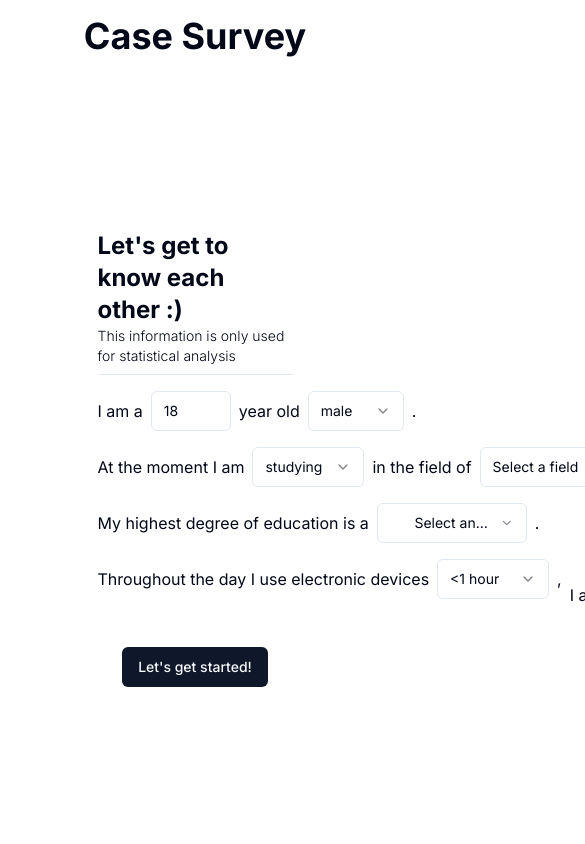
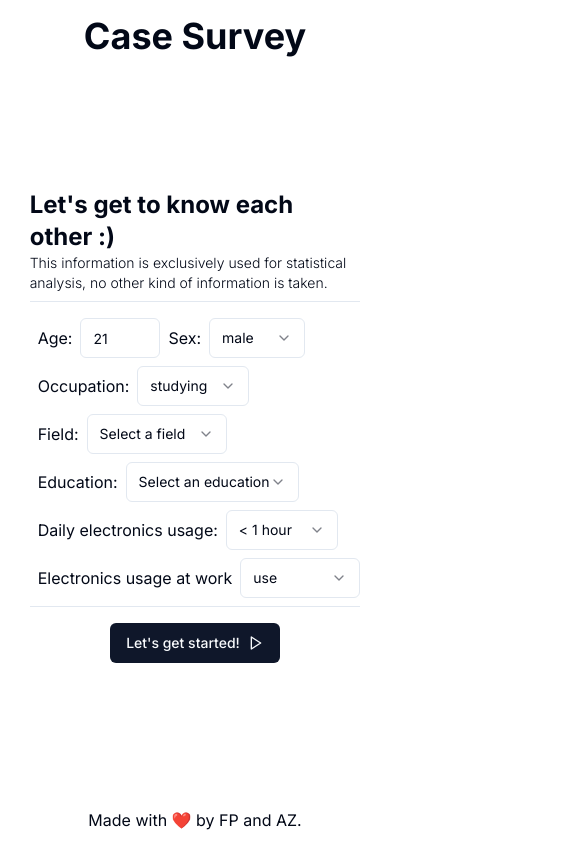
Before and after one commit to azanzi/case-survey, a Next.js app: page /demo in a window 390 px wide. Shown: the top 844 px of the page, 585 px wide, since content can reach past the window. Built offline with nearby package versions, Linux system fonts and the light colour scheme.

Commit message:
imporved ui

```diff
--- a/src/app/demo/page.tsx
+++ b/src/app/demo/page.tsx
@@ -1,4 +1,4 @@
-import GetToKnowForm from "@/components/ui/GetToKnowForm";
+import GetToKnowForm from "@/components/GetToKnowForm";
 import React from "react";
 
 type Props = {};
@@ -11,11 +11,11 @@ const DegmoPage = (props: Props) => {
       </div>
 
       <div className="h-full flex flex-col items-center justify-center">
-        <div className="flex flex-col justify-center w-1/2">
+        <div className="flex flex-col justify-center px-8 lg:px-48 2xl:px-96">
           <h3 className="font-bold text-2xl">
             Let's get to know each other :)
           </h3>
-          <p className="border-b text-sm font-light pb-2 mb-4">This information is only used for statistical analysis</p>
+          <p className="border-b text-sm font-light pb-2 mb-4">This information is exclusively used for statistical analysis, no other kind of information is taken.</p>
           <GetToKnowForm />
         </div>
       </div>
--- a/src/app/finished/page.tsx
+++ b/src/app/finished/page.tsx
@@ -1,5 +1,10 @@
 import React from "react";
 
 export default function FinishedPage() {
-  return <div>FinishedPage</div>;
+  return (
+    <div className="h-full flex flex-col items-center justify-center">
+      <h1 className="text-5xl font-bold p-2 m-2 border-b">Thank You! 😊</h1>
+      <p className="font-light text-md">Something elese to say?</p>
+    </div>
+  );
 }
--- a/src/app/layout.tsx
+++ b/src/app/layout.tsx
@@ -17,7 +17,12 @@ export default function RootLayout({
 }) {
   return (
     <html lang="en">
-      <body className={cn(inter.className, "h-screen")}>{children}</body>
+      <body className={cn(inter.className, "h-screen flex flex-col")}>
+        <main className="grow">{children}</main>
+        <div className="h-12 flex items-center justify-center">
+          Made with ❤️ by FP and AZ.
+        </div>
+      </body>
     </html>
   );
 }
--- a/src/app/page.tsx
+++ b/src/app/page.tsx
@@ -2,6 +2,7 @@
 
 import { Button } from "@/components/ui/button";
 import axios from "axios";
+import { ChevronRight } from "lucide-react";
 import { useRouter } from "next/navigation";
 
 export default function Home() {
@@ -10,13 +11,13 @@ export default function Home() {
   return (
     <div className="h-full flex flex-col">
       <div className="flex justify-center">
-        <h1 className="text-4xl font-bold py-4">Case Survey</h1>
+        <h1 className="text-4xl font-bold py-4">case-survey</h1>
       </div>
 
-      <div className="h-full flex flex-col items-center justify-center">
-        <div className="flex flex-col justify-center w-1/2">
-          <h3 className="font-bold text-2xl mb-2">A few simple rules</h3>
-          <p className="flex-wrap">
+      <div className="grow flex flex-col items-center justify-center">
+        <div className="flex flex-col justify-center px-8 lg:px-48 2xl:px-96">
+          <h3 className="font-bold text-2xl mb-2">First, a few simple rules</h3>
+          <p className="flex-wrap text-md font-light border-y py-4">
             Regole Regole Regole Regole Regole Regole Regole Regole Regole
             Regole Regole Regole Regole Regole Regole Regole Regole Regole
             Regole Regole Regole Regole Regole Regole Regole Regole Regole
@@ -29,8 +30,9 @@ export default function Home() {
             Regole Regole Regole Regole
           </p>
         </div>
-        <Button className="mt-6" onClick={() => router.push("/demo")}>
+        <Button className="mt-4" onClick={() => router.push("/demo")}>
           Got it!
+          <ChevronRight className="ml-2 h-4 w-4" />
         </Button>
       </div>
     </div>
--- a/src/app/survey/page.tsx
+++ b/src/app/survey/page.tsx
@@ -1,6 +1,7 @@
 "use client";
 
 import OptionKeyboard from "@/components/OptionKeyboard";
+import { Skeleton } from "@/components/ui/skeleton";
 import { type Task } from "@/lib/tasks";
 import axios from "axios";
 import { useRouter, useSearchParams } from "next/navigation";
@@ -10,9 +11,10 @@ export default function SurveyPage() {
   const searchParams = useSearchParams();
   const router = useRouter();
 
-  const [task, setTask] = useState<Task | undefined>(undefined);
+  const [task, setTask] = useState<Task>({ prompt: "", options: [] });
   const [time, setTime] = useState<number>(0);
   const [start, setStart] = useState<boolean>(false);
+  const [isLoading, setIsLoading] = useState<boolean>(false);
 
   const flow = searchParams.get("flow");
   if (!flow) {
@@ -21,6 +23,7 @@ export default function SurveyPage() {
 
   const getTask = async () => {
     try {
+      setIsLoading(true);
       const { data, status } = await axios.get(`/api/survey?flow=${flow}`);
       if (status === 204) {
         return router.push("/finished");
@@ -29,12 +32,14 @@ export default function SurveyPage() {
       setStart(true);
     } catch (error) {
       console.log(error);
+    } finally {
+      setIsLoading(false);
     }
   };
 
   const recordTask = async (id: string) => {
     setStart(false);
-
+    setIsLoading(true);
     try {
       await axios.post(`/api/survey?flow=${flow}`, {
         answer: id,
@@ -43,6 +48,8 @@ export default function SurveyPage() {
       await getTask();
     } catch (error) {
       console.log(error);
+    } finally {
+      setIsLoading(false);
     }
   };
 
@@ -65,16 +72,19 @@ export default function SurveyPage() {
 
   return (
     <div className="h-full flex flex-col">
-      <div className="flex flex-col items-center justify-center h-52">
+      <div className="flex flex-col items-center justify-center h-52 border-b border-slate-300 bg-slate-200">
         <p className="font-light text-lg">Click on the option you see</p>
-        <h2 className="text-5xl font-bold">{task?.prompt || "..."}</h2>
+        {isLoading ? (
+          <Skeleton className="w-[300px] lg:w-[450px] h-12 bg-white rounded-full" />
+        ) : (
+          <h2 className="text-5xl font-bold">{task.prompt}</h2>
+        )}
       </div>
-      {task && (
-        <OptionKeyboard
-          options={task.options}
-          onOptClick={(id) => recordTask(id)}
-        />
-      )}
+      <OptionKeyboard
+        options={task.options}
+        onOptClick={(id) => recordTask(id)}
+        isLoading={isLoading}
+      />
     </div>
   );
 }
--- a/src/components/ui/GetToKnowForm.tsx
+++ b/src/components/GetToKnowForm.tsx
@@ -1,22 +1,23 @@
 "use client";
 
-import React, { useEffect } from "react";
-import { Form, FormControl, FormField, FormItem, FormMessage } from "./form";
+import React, { useEffect, useState } from "react";
+import { Form, FormControl, FormField, FormItem, FormMessage } from "./ui/form";
 import z from "zod";
 import { useForm } from "react-hook-form";
 import { zodResolver } from "@hookform/resolvers/zod";
-import { Input } from "./input";
-import { Button } from "./button";
+import { Input } from "./ui/input";
+import { Button } from "./ui/button";
 import {
   Select,
   SelectContent,
   SelectItem,
   SelectTrigger,
   SelectValue,
-} from "./select";
+} from "./ui/select";
 import { fieldsOfStudy, fieldsOfWork } from "@/lib/options";
 import axios from "axios";
 import { useRouter } from "next/navigation";
+import { Loader2, Play } from "lucide-react";
 
 enum Sex {
   Male = "male",
@@ -41,15 +42,15 @@ enum UseAtWork {
 }
 
 const formSchema = z.object({
-  sex: z.nativeEnum(Sex),
+  sex: z.nativeEnum(Sex, { required_error: "Mandatory" }),
   age: z.string().refine((val) => !Number.isNaN(parseInt(val, 10)), {
     message: "Must be a number",
   }),
-  occupation: z.nativeEnum(Occupation),
-  field: z.string().min(2).max(50),
-  education: z.string().min(2).max(50),
-  usage: z.nativeEnum(Usage),
-  workplace: z.nativeEnum(UseAtWork),
+  occupation: z.nativeEnum(Occupation, { required_error: "Mandatory" }),
+  field: z.string().min(1, { message: "Mandatory" }),
+  education: z.string().min(1, { message: "Mandatory" }),
+  usage: z.nativeEnum(Usage, { required_error: "Mandatory" }),
+  workplace: z.nativeEnum(UseAtWork, { required_error: "Mandatory" }),
 });
 
 export default function GetToKnowForm() {
@@ -58,7 +59,7 @@ export default function GetToKnowForm() {
     resolver: zodResolver(formSchema),
     defaultValues: {
       sex: Sex.Male,
-      age: "18",
+      age: "21",
       occupation: Occupation.Student,
       field: "",
       education: "",
@@ -66,19 +67,23 @@ export default function GetToKnowForm() {
       workplace: UseAtWork.Yes,
     },
   });
+  const [isLoading, setIsLoading] = useState<boolean>(false);
 
   const onSubmit = async (values: z.infer<typeof formSchema>) => {
+    setIsLoading(true);
     try {
       const { data } = await axios.post("/api/flow", values);
       router.push(`/survey?flow=${data.flow}`);
     } catch (error) {
       console.log(error);
+    } finally {
+      setIsLoading(false);
     }
   };
 
   return (
     <Form {...form}>
-      <form onSubmit={form.handleSubmit(onSubmit)} className="space-y-4">
+      <form onSubmit={form.handleSubmit(onSubmit)} className="space-y-2 lg:space-y-4">
         <div className="flex space-x-2">
           <FormField
             control={form.control}
@@ -87,9 +92,14 @@ export default function GetToKnowForm() {
               <FormItem>
                 <FormControl>
                   <div className="flex items-center space-x-2">
-                    <span className="whitespace-pre">I am a</span>
+                    <span className="whitespace-pre hidden lg:block">
+                      I am a
+                    </span>
+                    <span className="whitespace-pre lg:hidden">Age:</span>
                     <Input className="w-20" {...field} />
-                    <span className="whitespace-pre">year old</span>
+                    <span className="whitespace-pre hidden lg:block">
+                      year old
+                    </span>
                   </div>
                 </FormControl>
                 <FormMessage />
@@ -103,6 +113,7 @@ export default function GetToKnowForm() {
               <FormItem>
                 <FormControl>
                   <div className="flex items-center space-x-2">
+                    <span className="whitespace-pre lg:hidden">Sex:</span>
                     <Select
                       onValueChange={field.onChange}
                       defaultValue={field.value}
@@ -117,7 +128,7 @@ export default function GetToKnowForm() {
                         <SelectItem value={Sex.Female}>female</SelectItem>
                       </SelectContent>
                     </Select>
-                    <span>.</span>
+                    <span className="whitespace-pre hidden lg:block">.</span>
                   </div>
                 </FormControl>
                 <FormMessage />
@@ -126,7 +137,7 @@ export default function GetToKnowForm() {
           />
         </div>
 
-        <div className="flex space-x-2">
+        <div className="flex flex-wrap gap-2">
           <FormField
             control={form.control}
             name="occupation"
@@ -134,7 +145,13 @@ export default function GetToKnowForm() {
               <FormItem>
                 <FormControl>
                   <div className="flex items-center space-x-2">
-                    <span className="whitespace-pre">At the moment I am</span>
+                    <span className="whitespace-pre hidden lg:block">
+                      At the moment I am
+                    </span>
+                    <span className="whitespace-pre lg:hidden">
+                      Occupation:
+                    </span>
+
                     <Select
                       onValueChange={field.onChange}
                       defaultValue={field.value}
@@ -166,7 +183,11 @@ export default function GetToKnowForm() {
               <FormItem>
                 <FormControl>
                   <div className="flex items-center space-x-2">
-                    <span className="whitespace-pre">in the field of</span>
+                    <span className="whitespace-pre hidden lg:block">
+                      in the field of
+                    </span>
+                    <span className="whitespace-pre lg:hidden">Field:</span>
+
                     <Select
                       onValueChange={field.onChange}
                       defaultValue={field.value}
@@ -190,7 +211,7 @@ export default function GetToKnowForm() {
                             ))}
                       </SelectContent>
                     </Select>
-                    <span>.</span>
+                    <span className="whitespace-pre hidden lg:block">.</span>
                   </div>
                 </FormControl>
                 <FormMessage />
@@ -206,9 +227,10 @@ export default function GetToKnowForm() {
             <FormItem>
               <FormControl>
                 <div className="flex items-center space-x-2">
-                  <span className="whitespace-pre">
+                  <span className="whitespace-pre hidden lg:block">
                     My highest degree of education is a
                   </span>
+                  <span className="whitespace-pre lg:hidden">Education:</span>
                   <Select
                     onValueChange={field.onChange}
                     defaultValue={field.value}
@@ -229,7 +251,7 @@ export default function GetToKnowForm() {
                       <SelectItem value="phd">Doctorate</SelectItem>
                     </SelectContent>
                   </Select>
-                  <span>.</span>
+                  <span className="whitespace-pre hidden lg:block">.</span>
                 </div>
               </FormControl>
               <FormMessage />
@@ -237,7 +259,7 @@ export default function GetToKnowForm() {
           )}
         />
 
-        <div className="flex space-x-2">
+        <div className="flex flex-wrap gap-2">
           <FormField
             control={form.control}
             name="usage"
@@ -245,8 +267,11 @@ export default function GetToKnowForm() {
               <FormItem>
                 <FormControl>
                   <div className="flex items-center space-x-2">
-                    <span className="whitespace-pre">
+                    <span className="whitespace-pre hidden lg:block">
                       Throughout the day I use electronic devices
+                    </span>
+                    <span className="whitespace-pre lg:hidden">
+                      Daily electronics usage:
                     </span>
                     <Select
                       onValueChange={field.onChange}
@@ -258,17 +283,17 @@ export default function GetToKnowForm() {
                         </SelectTrigger>
                       </FormControl>
                       <SelectContent>
-                        <SelectItem value={Usage.Low}>&lt;1 hour</SelectItem>
+                        <SelectItem value={Usage.Low}>&lt; 1 hour</SelectItem>
                         <SelectItem value={Usage.Medium}>
                           1 - 3 hours
                         </SelectItem>
                         <SelectItem value={Usage.High}>3 - 5 hours</SelectItem>
                         <SelectItem value={Usage.VeryHigh}>
-                          5&gt; hours
+                          &gt; 5 hours
                         </SelectItem>
                       </SelectContent>
                     </Select>
-                    <span>,</span>
+                    <span className="whitespace-pre hidden lg:block">,</span>
                   </div>
                 </FormControl>
                 <FormMessage />
@@ -282,7 +307,10 @@ export default function GetToKnowForm() {
               <FormItem>
                 <FormControl>
                   <div className="flex items-center space-x-2">
-                    <span className="whitespace-pre">I also</span>
+                    <span className="whitespace-pre hidden lg:block">
+                      I also
+                    </span>
+                    <span className="whitespace-pre lg:hidden">Electronics usage at work</span>
                     <Select
                       onValueChange={field.onChange}
                       defaultValue={field.value}
@@ -297,7 +325,9 @@ export default function GetToKnowForm() {
                         <SelectItem value={UseAtWork.No}>don't use</SelectItem>
                       </SelectContent>
                     </Select>
-                    <span>them at my workplace.</span>
+                    <span className="whitespace-pre hidden lg:block">
+                      them at my workplace.
+                    </span>
                   </div>
                 </FormControl>
                 <FormMessage />
@@ -306,8 +336,11 @@ export default function GetToKnowForm() {
           />
         </div>
 
-        <div className="flex justify-center mt-4">
-          <Button type="submit">Let's get started!</Button>
+        <div className="flex justify-center mt-4 border-t p-4">
+          <Button type="submit" disabled={isLoading}>
+            {isLoading && <Loader2 className="mr-2 h-4 w-4 animate-spin" />}
+            Let's get started! <Play className="ml-2 h-4 w-4" />
+          </Button>
         </div>
       </form>
     </Form>
--- a/src/components/OptionCard.tsx
+++ b/src/components/OptionCard.tsx
@@ -1,16 +1,35 @@
 "use client";
 
 import React from "react";
+import { Skeleton } from "@/components/ui/skeleton";
+import { cn } from "@/lib/utils";
 
 interface OptionCardPrompts {
   value: string;
+  isLoading: boolean;
   onClick: () => any;
 }
 
-export default function OptionCard({ value, onClick }: OptionCardPrompts) {
+export default function OptionCard({
+  value,
+  isLoading = false,
+  onClick,
+}: OptionCardPrompts) {
   return (
-    <div onClick={onClick} className="flex items-center justify-center rounded-lg shadow-sm border hover:cursor-pointer border-slate-300 hover:bg-slate-200 hover:shadow-md duration-150">
-      <h4 className="text-4xl">{value}</h4>
+    <div
+      onClick={onClick}
+      className={cn(
+        isLoading
+          ? "cursor-wait"
+          : "hover:cursor-pointer hover:bg-slate-200 hover:shadow-md",
+        "flex items-center justify-center rounded-lg shadow-sm border  border-slate-300  duration-150"
+      )}
+    >
+      {isLoading ? (
+        <Skeleton className="w-[300px] lg:w-[450px] h-12 bg-slate-300 rounded-full" />
+      ) : (
+        <h4 className="text-4xl">{value}</h4>
+      )}
     </div>
   );
 }
--- a/src/components/OptionKeyboard.tsx
+++ b/src/components/OptionKeyboard.tsx
@@ -5,17 +5,24 @@ import OptionCard from "./OptionCard";
 
 interface OptionKeyboardPrompts {
   options: string[];
+  isLoading: boolean;
   onOptClick: (id: string) => any;
 }
 
 export default function OptionKeyboard({
   options,
+  isLoading = false,
   onOptClick,
 }: OptionKeyboardPrompts) {
   return (
-    <div className="grow h-52 px-56 pb-56 pt-16 grid grid-cols-2 gap-8">
+    <div className="grow grid grid-cols-1 md:grid-cols-2 gap-8 p-8">
       {options.map((opt, i) => (
-        <OptionCard onClick={() => onOptClick(opt)} key={i} value={opt} />
+        <OptionCard
+          onClick={() => onOptClick(opt)}
+          key={i}
+          value={opt}
+          isLoading={isLoading}
+        />
       ))}
     </div>
   );
--- /dev/null
+++ b/src/components/ui/skeleton.tsx
@@ -0,0 +1,15 @@
+import { cn } from "@/lib/utils"
+
+function Skeleton({
+  className,
+  ...props
+}: React.HTMLAttributes<HTMLDivElement>) {
+  return (
+    <div
+      className={cn("animate-pulse rounded-md bg-muted", className)}
+      {...props}
+    />
+  )
+}
+
+export { Skeleton }
```
